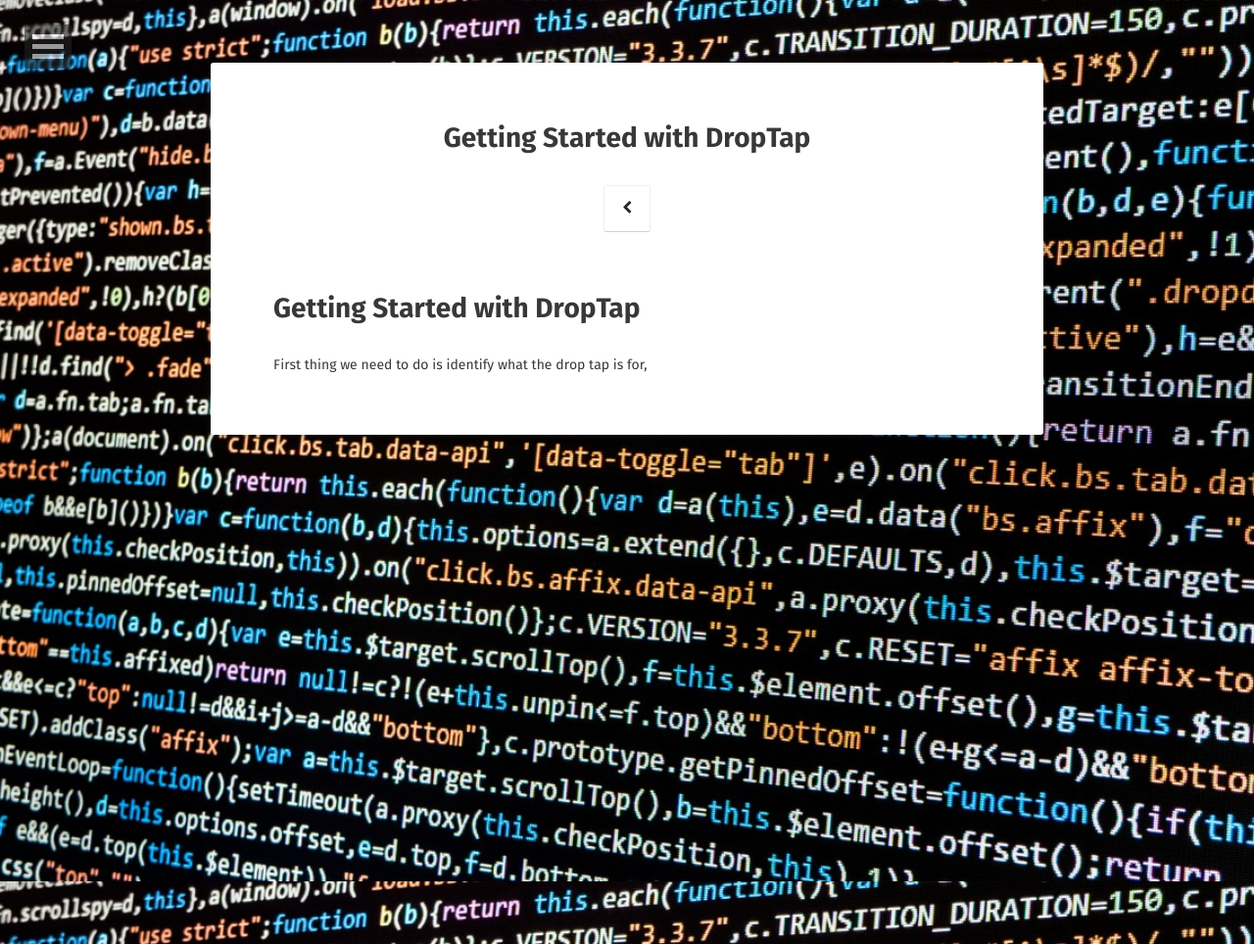
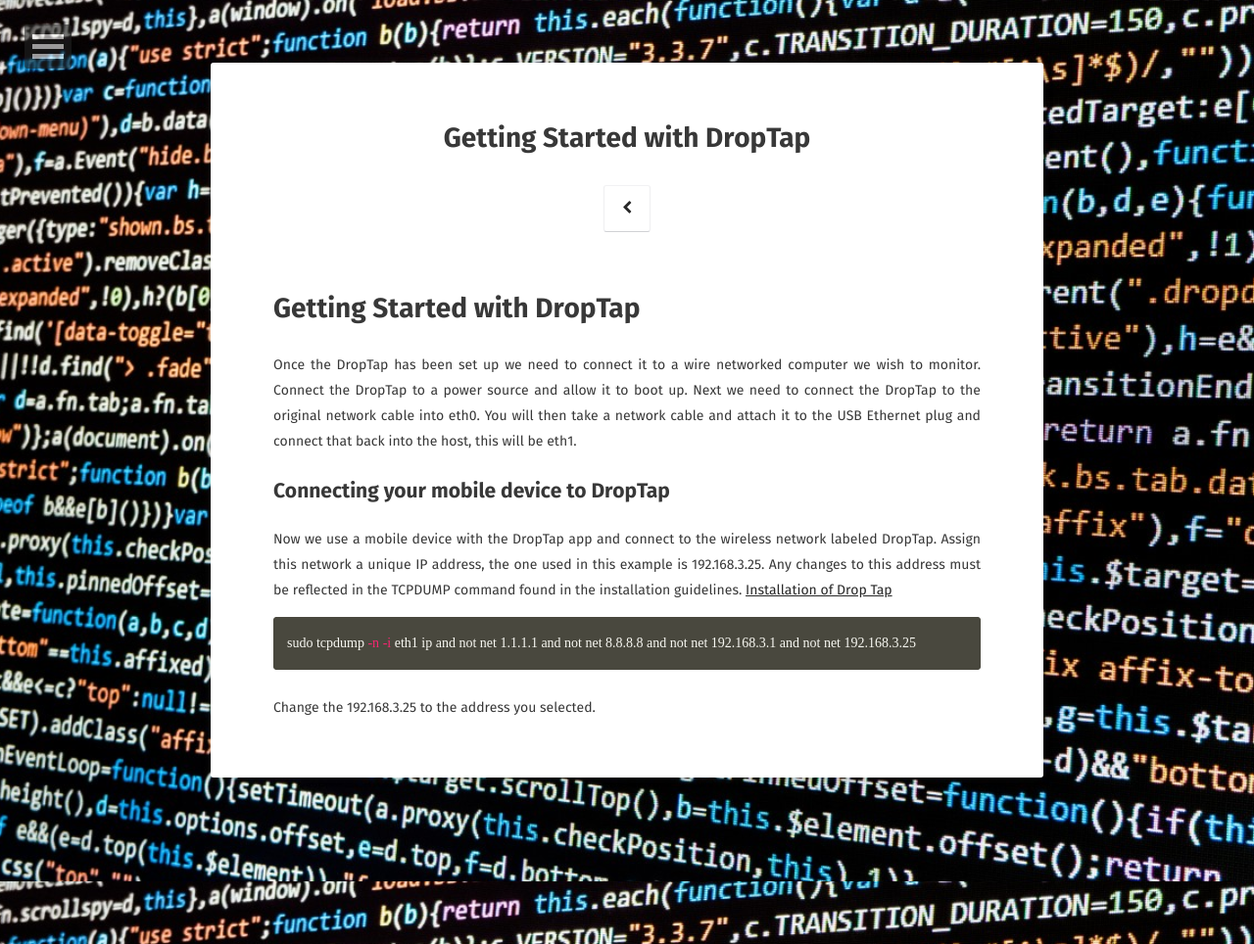
Before and after one commit to mgalde/DropTap, a Jekyll site: the page built from getting_started.md, in a window 1280 px wide. Shown: the whole page at 98% size. Built offline with Jekyll 4.4.1, drawn with Linux system fonts in a browser that asks for light colours; some web fonts are replaced; our own code applies the rules of GitHub Pages for plain Markdown files; comment, search, counter and statistics services are not loaded.

Commit message:
tcpdump getting started guide

````diff
--- a/getting_started.md
+++ b/getting_started.md
@@ -1,3 +1,13 @@
 # Getting Started with DropTap
 
-First thing we need to do is identify what the drop tap is for,
+Once the DropTap has been set up we need to connect it to a wire networked computer we wish to monitor. Connect the DropTap to a power source and allow it to boot up. Next we need to connect the DropTap to the original network cable into eth0. You will then take a network cable and attach it to the USB Ethernet plug and connect that back into the host, this will be eth1.
+
+## Connecting your mobile device to DropTap
+
+Now we use a mobile device with the DropTap app and connect to the wireless network labeled DropTap. Assign this network a unique IP address, the one used in this example is 192.168.3.25. Any changes to this address must be reflected in the TCPDUMP command found in the installation guidelines. [Installation of Drop Tap](/installation.md)
+
+```bash
+sudo tcpdump -n -i eth1 ip and not net 1.1.1.1 and not net 8.8.8.8 and not net 192.168.3.1 and not net 192.168.3.25
+```
+
+Change the 192.168.3.25 to the address you selected.
````
